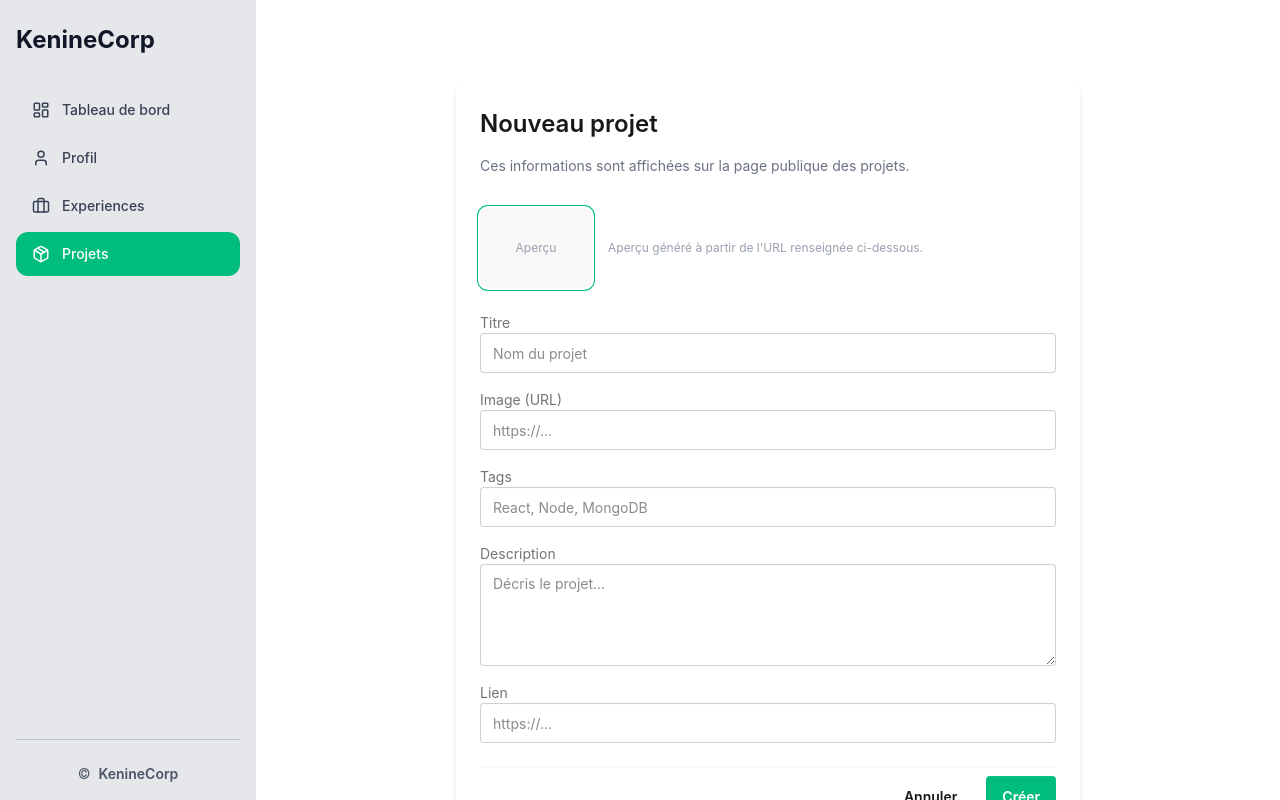
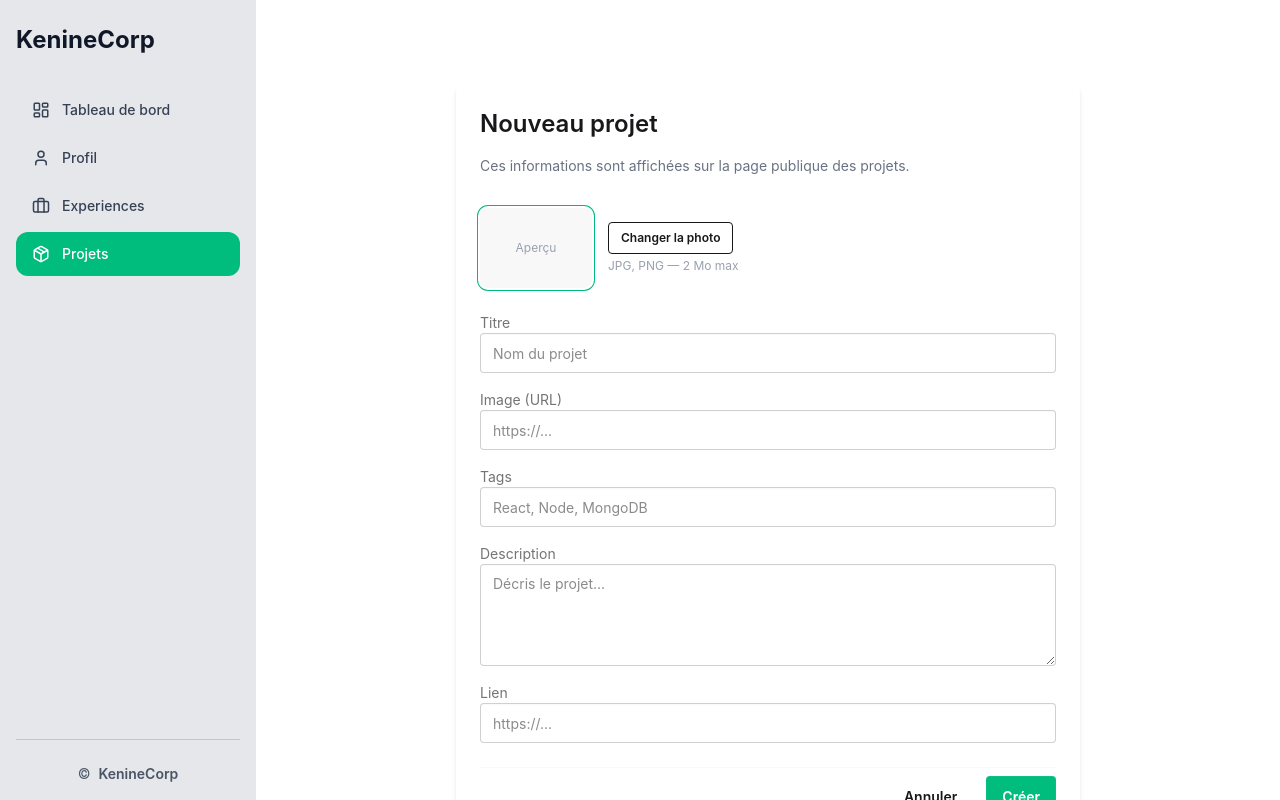
Before and after one commit to MxKenine/Portfolio, a React (Vite) app in the folder client/: page /admin/projets in a window 1280 px wide. Built offline with nearby package versions, Linux system fonts and the light colour scheme.

Commit message:
correctif page editprofil v3

```diff
--- a/client/src/components/admin/Editprojet.jsx
+++ b/client/src/components/admin/Editprojet.jsx
@@ -86,6 +86,14 @@ export default function EditProjet() {
     }
   }
 
+    function handleAvatarChange(e) {
+    const file = e.target.files[0];
+    if (!file) return;
+    setAvatarFile(file);
+    setAvatarPreview(URL.createObjectURL(file)); // aperçu immédiat avant envoi
+    setSuccess(false);
+  }
+
   async function handleDelete() {
     if (!confirm("Supprimer ce projet ?")) return;
     setSaving(true);
@@ -142,9 +150,18 @@ export default function EditProjet() {
                     <span className="text-xs text-gray-400">Aperçu</span>
                   )}
                 </div>
-                <p className="text-xs text-gray-400">
-                  Aperçu généré à partir de l'URL renseignée ci-dessous.
-                </p>
+                 <div>
+              <label className="btn btn-sm btn-outline">
+                Changer la photo
+                <input
+                  type="file"
+                  accept="image/*"
+                  onChange={handleAvatarChange}
+                  className="hidden"
+                />
+              </label>
+              <p className="text-xs text-gray-400 mt-1">JPG, PNG — 2 Mo max</p>
+            </div>
               </div>
 
               <div className="grid sm:grid-cols-2 gap-4">
```
